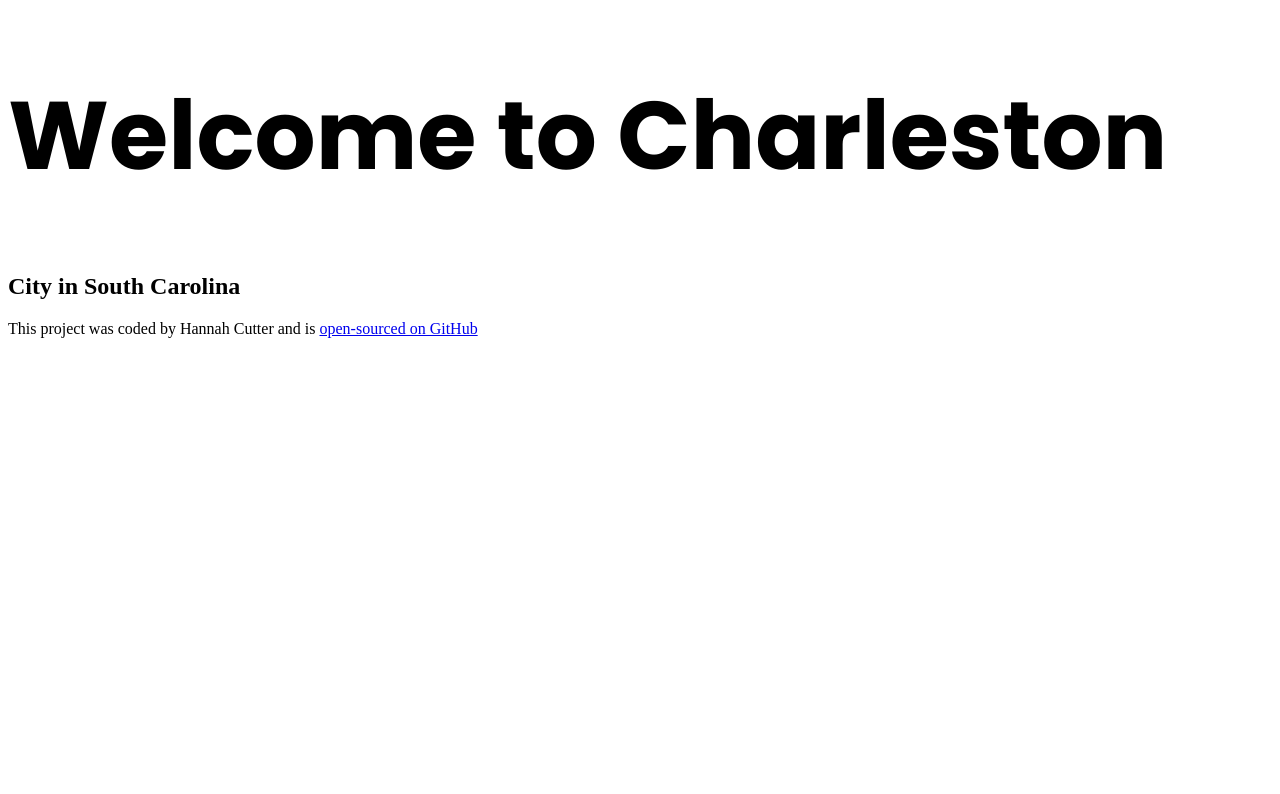
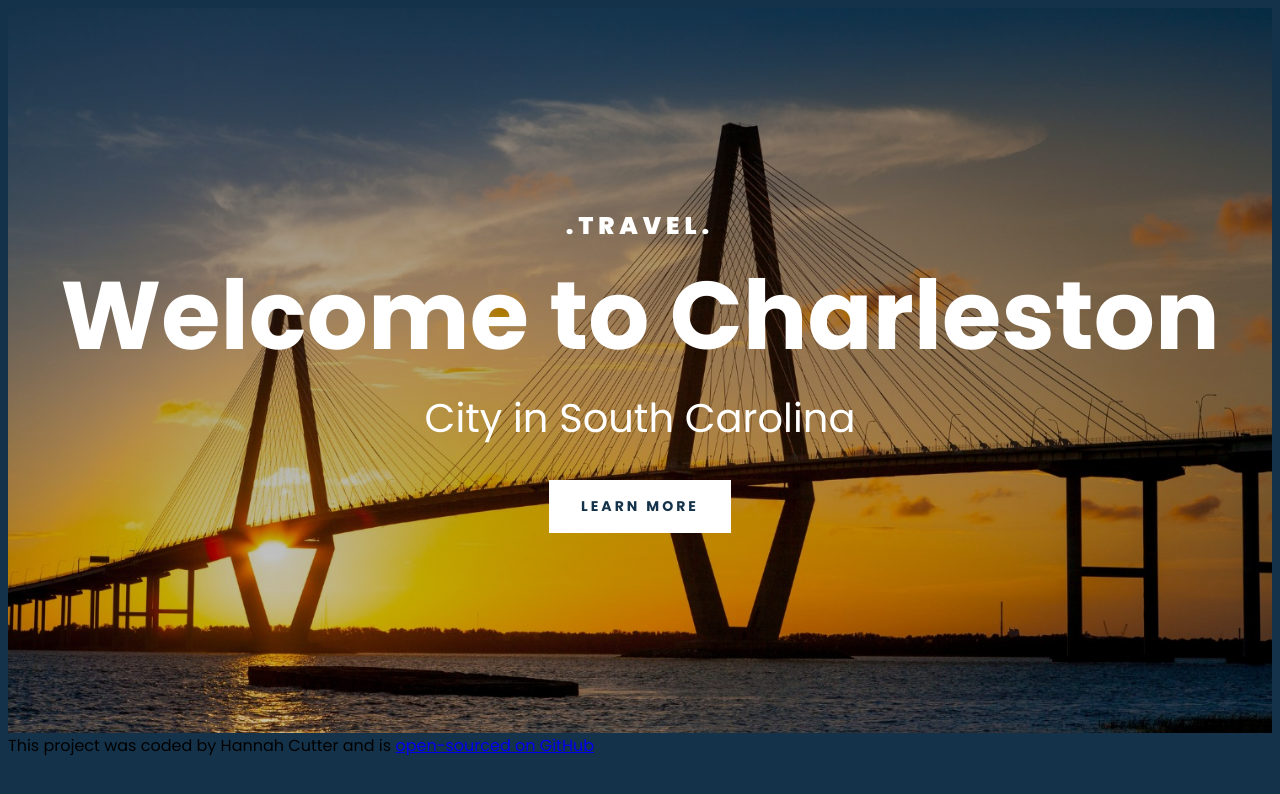
Before and after one commit to hcutter/Charleston-Travel-Project, a plain HTML site: page index.html in a window 1280 px wide. Drawn offline with Linux system fonts and the light colour scheme.

Commit message:
added header and styling

```diff
--- a/index.html
+++ b/index.html
@@ -11,8 +11,14 @@
     <title>Welcome to Charleston</title>
 </head>
 <body>
-    <h1>Welcome to Charleston</h1>
-    <h2>City in South Carolina</h2>
-    <footer>This project was coded by Hannah Cutter and is <a href="https://github.com/hcutter/Charleston-Travel-Project.git" target="_blank">open-sourced on GitHub</a></footer>
+    <div class="container">
+        <header>
+            <h3>.TRAVEL.</h3>
+            <h1>Welcome to Charleston</h1>
+            <h2>City in South Carolina</h2>
+            <a href="#more">Learn more</a>
+        </header>
+        <footer>This project was coded by Hannah Cutter and is <a href="https://github.com/hcutter/Charleston-Travel-Project.git" target="_blank">open-sourced on GitHub</a></footer>
+    </div>
 </body>
 </html>
--- a/src/styles.css
+++ b/src/styles.css
@@ -1,7 +1,78 @@
-h1 {
-    font-family: "Poppins";
+body {
+    background-color: #14334B;
+    font-family: "Poppins", sans-serif;
+}
+
+.container {
+    max-width: 1400px;
+    margin: 0 auto;
+}
+
+header {
+    background-image: linear-gradient(rgba(0,0,0,0.4), rgba(0,0,0,0.2)), url("../images/ravenel-sunrise.jpg");
+    background-repeat: no-repeat;
+    background-size: cover;
+    color: white;
+    text-align: center;
+    padding: 200px 0;
+}
+
+header h1 {
     font-size: 96px;
-    font-style: normal;
     font-weight: 700;
-    line-height: 144px;
+    line-height: 1.5;
+    margin: 0;
 }
+
+header h2 {
+    font-size: 40px;
+    font-weight: 400;
+    line-height: 1.5;
+    margin: 0;
+}
+
+header h3 {
+    font-size: 24px;
+    font-weight: 900;
+    letter-spacing: 5px;
+    line-height: 1.5;
+    margin: 0;
+}
+
+header a {
+    background: white;
+    color: #14334B;
+    display: inline-block;
+    font-size: 14px;
+    font-weight: 700;
+    letter-spacing: 3px;
+    line-height: 1.5;
+    margin-top: 32px;
+    padding: 16px 32px;
+    text-align: center;
+    text-decoration: none;
+    text-transform: uppercase;
+}
+
+@media (max-width: 900px) {
+    header {
+        line-height: 1;
+        padding: 60px 0;
+    }
+
+    header h1 {
+        font-size: 48px;
+    }
+
+    header h2 {
+        font-size: 20px;
+    }
+
+    header h3 {
+        font-size: 12px;
+    }
+
+    header a {
+        font-size: 12px;
+    }
+}
```
Also changed, not shown: images/ravenel-sunrise.jpg (added).
